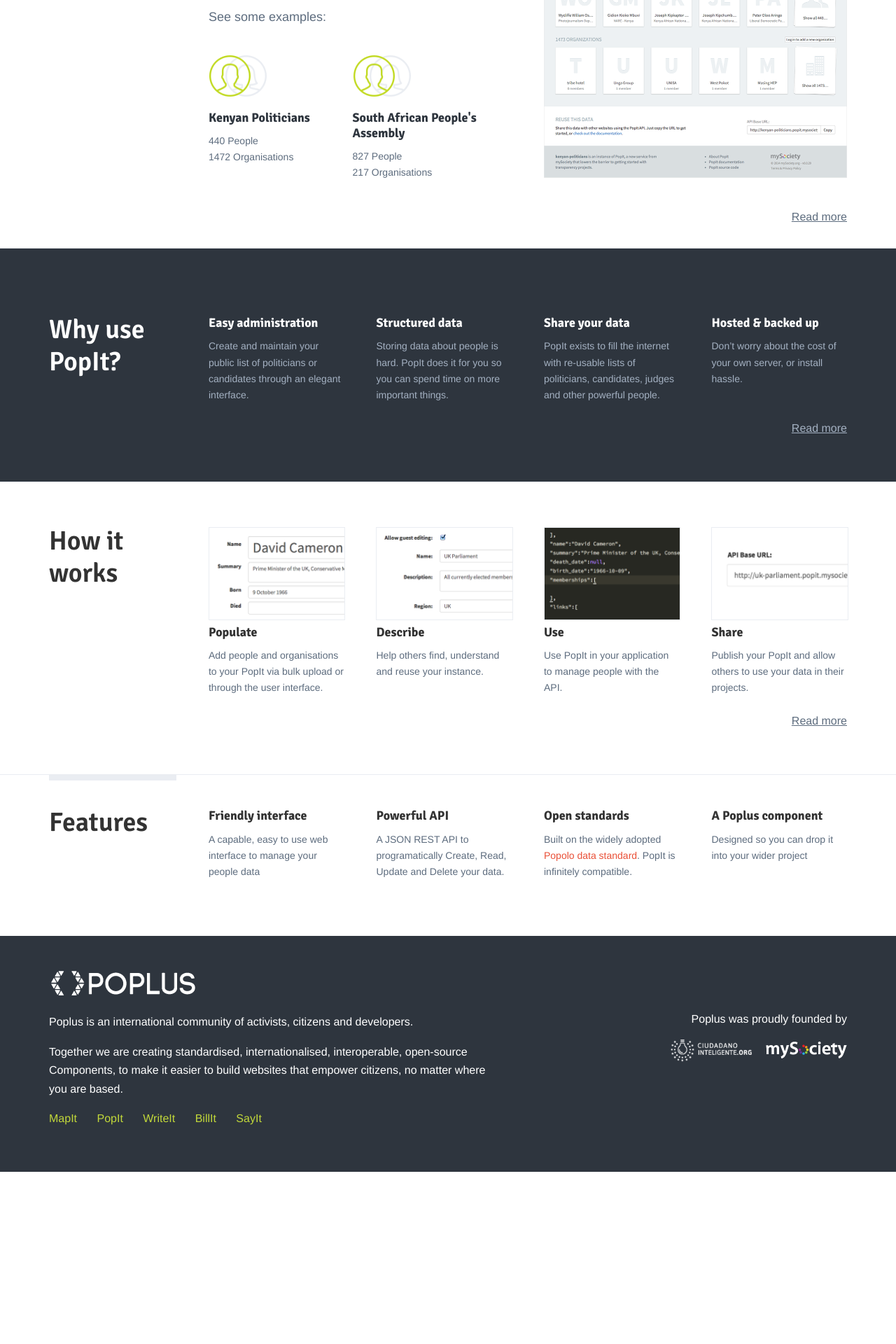
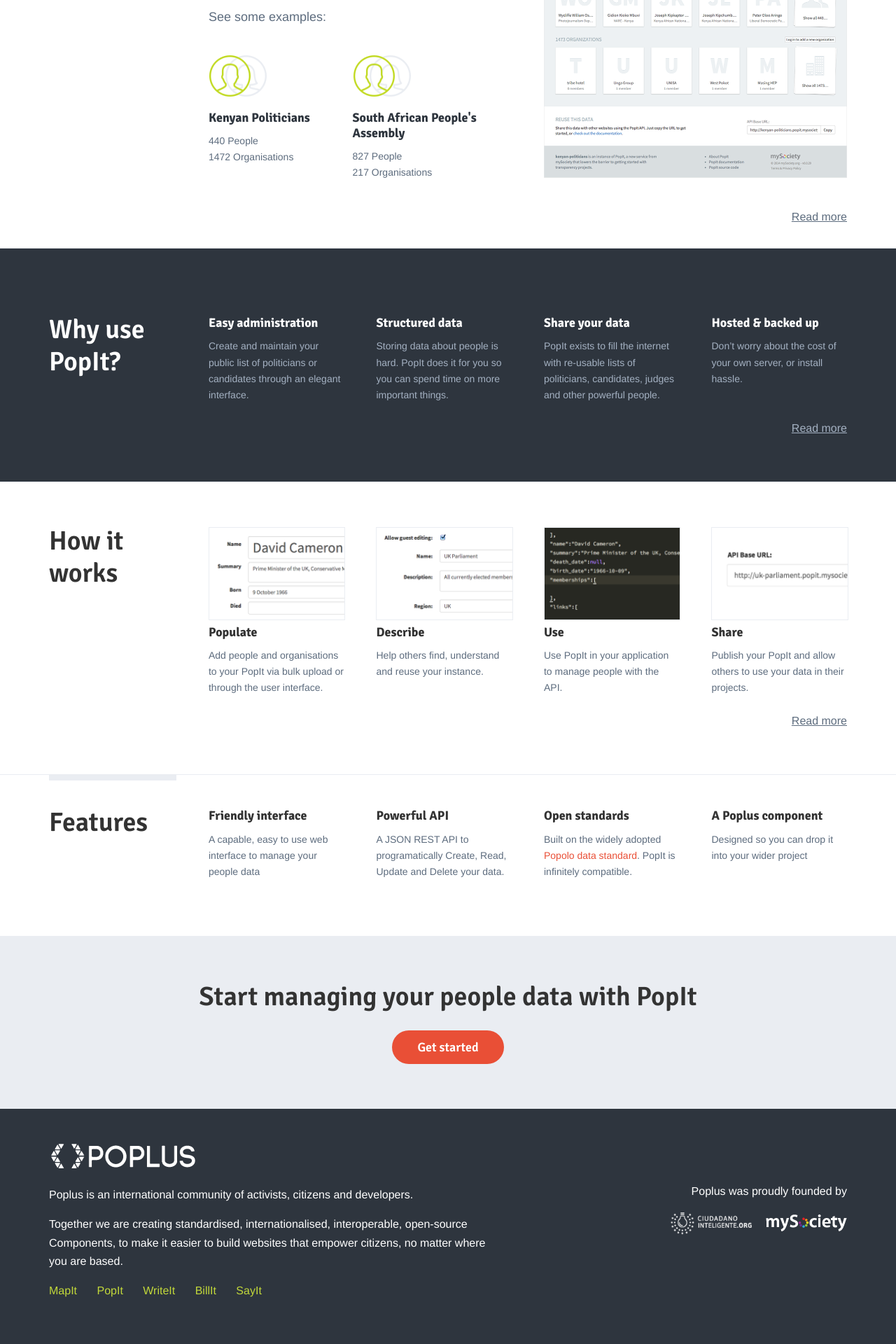
Before and after one commit to mysociety/popit.poplus.org, a Jekyll site: the page built from index.html, in a window 1280 px wide. Shown: the part 931-2851 px from the top of the page at 70% size. Built offline with Jekyll 4.4.1, drawn with Linux system fonts in a browser that asks for light colours; Markdown is read by kramdown in place of the engine named in the settings; before the commit the page ends 2605 px from its top, so only the background shows below that.

Commit message:
added final call to action to bottom of the footer

```diff
--- a/css/global.css
+++ b/css/global.css
@@ -1122,3 +1122,10 @@
 .why + .how-it-works {
   margin-top: 0;
   padding-top: 1em; }
+
+.final-call-to-action {
+  background-color: #eaedf2;
+  text-align: center;
+  padding: 4em 0; }
+  .final-call-to-action h2 {
+    margin-bottom: 0.66em; }
--- a/index.html
+++ b/index.html
@@ -151,3 +151,10 @@
         </div>
     </div>
 </div>
+
+<div class="final-call-to-action">
+    <div class="container">
+        <h2>Start managing your people data with PopIt</h2>
+        <a href="http://popit.mysociety.org/instances/new" class="button--primary">Get started</a>
+    </div>
+</div>
```
Also changed, not shown: assets/sass/_popit-styles.scss (+9 -0 lines).
